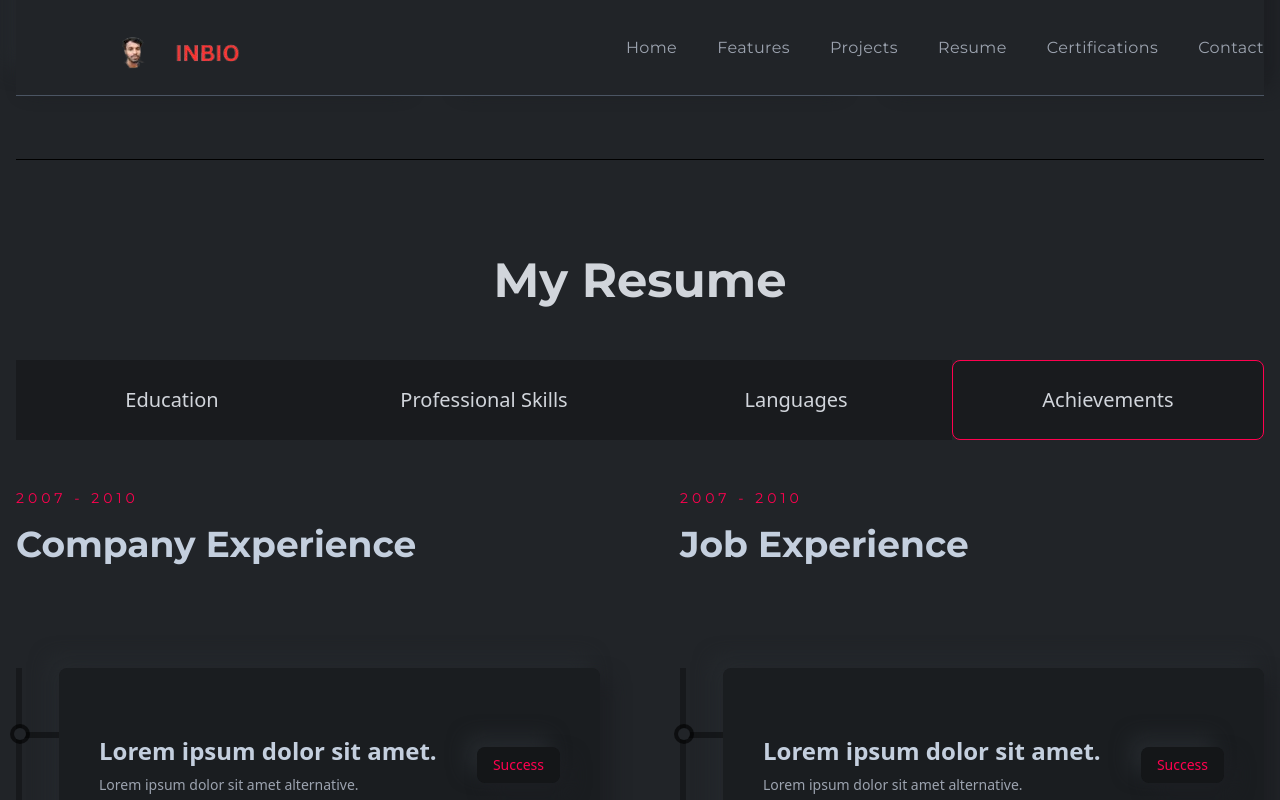
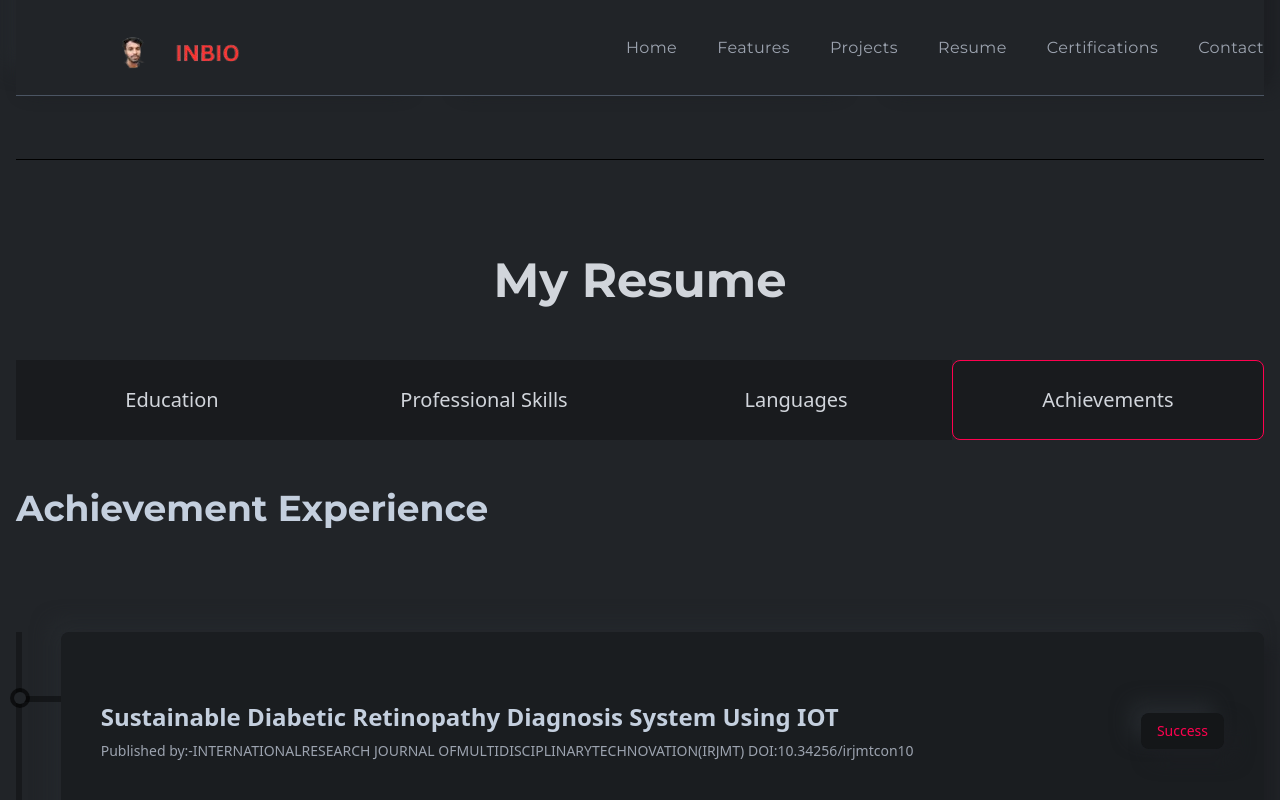
Before and after one commit to BalaRamesh2411/Profile, a React (Create React App) app: page / in a window 1280 px wide. Both pictures are taken after a click on the item "Achievements". Shown: the part 4743-5543 px from the top of the page. Built offline with nearby package versions, Linux system fonts and the light colour scheme.

Commit message:
add my achievement

```diff
--- a/src/components/resume/Achievement.js
+++ b/src/components/resume/Achievement.js
@@ -11,31 +11,38 @@ const Achievement = () => {
     >
       <div>
         <div className="py-6 lgl:py-12 font-titleFont flex flex-col gap-4">
-          <p className="text-sm text-designColor tracking-[4px]">2007 - 2010</p>
-          <h2 className="text-3xl md:text-4xl font-bold">Company Experience</h2>
+          {/* <p className="text-sm text-designColor tracking-[4px]">2007 - 2010</p> */}
+          <h2 className="text-3xl md:text-4xl font-bold">Achievement Experience</h2>
         </div>
         <div className="mt-6 lgl:mt-14 w-full h-[1000px] border-l-[6px] border-l-black border-opacity-30 flex flex-col gap-10">
           <ResumeCard
+            title="Sustainable Diabetic Retinopathy Diagnosis System Using IOT"
+            subTitle="Published by:-INTERNATIONALRESEARCH JOURNAL OFMULTIDISCIPLINARYTECHNOVATION(IRJMT) DOI:10.34256/irjmtcon10"
+            result="Success"
+            des="The system utilizes sustainable computing to provide remote access
+              for quick implementation, measuring glucose levels through Dexcom
+              G4 Platinum sensors on diabetic patients. IoT platforms offer a
+              sustainable solution for Diabetic Retinopathy, aiming to prevent vision
+              loss. The platform securely collects and analyzes vast data from IoT
+              devices, predicting valuable clinical insights. The proposed technique
+              achieves 99.58% accuracy, 72.51% sensitivity, and 99.83% specificity,
+              outperforming other methods in experimental settings.!"
+          />
+          <ResumeCard
+            title="Evaluation of the Control System."
+            subTitle="Workshop."
+            result="Success"
+            des="Evaluation of the Control System refers to the process of assessing the performance, effectiveness, and efficiency of a control system to ensure it meets its intended objectives. This involves analyzing the system’s design, functionality, response time, accuracy, stability, and adaptability. The evaluation helps identify any issues, improve control mechanisms, and ensure optimal performance and reliability in achieving desired outcomes.!"
+          />
+          {/* <ResumeCard
             title="Lorem ipsum dolor sit amet."
             subTitle="Lorem ipsum dolor sit amet alternative."
             result="Success"
             des="Lorem ipsum dolor sit amet consectetur adipisicing elit. Tempora itaque accusamus corporis dolor debitis natus sapiente, voluptates possimus minima totam!"
-          />
-          <ResumeCard
-            title="Lorem ipsum dolor sit amet."
-            subTitle="Lorem ipsum dolor sit amet alternative."
-            result="Success"
-            des="Lorem ipsum dolor sit amet consectetur adipisicing elit. Tempora itaque accusamus corporis dolor debitis natus sapiente, voluptates possimus minima totam!"
-          />
-          <ResumeCard
-            title="Lorem ipsum dolor sit amet."
-            subTitle="Lorem ipsum dolor sit amet alternative."
-            result="Success"
-            des="Lorem ipsum dolor sit amet consectetur adipisicing elit. Tempora itaque accusamus corporis dolor debitis natus sapiente, voluptates possimus minima totam!"
-          />
+          /> */}
         </div>
       </div>
-      <div>
+      {/* <div>
         <div className="py-6 lgl:py-12 font-titleFont flex flex-col gap-4">
           <p className="text-sm text-designColor tracking-[4px]">2007 - 2010</p>
           <h2 className="text-3xl md:text-4xl font-bold">Job Experience</h2>
@@ -60,7 +67,7 @@ const Achievement = () => {
             des="Lorem ipsum dolor sit amet consectetur adipisicing elit. Tempora itaque accusamus corporis dolor debitis natus sapiente, voluptates possimus minima totam!"
           />
         </div>
-      </div>
+      </div> */}
     </motion.div>
   );
 };
```
